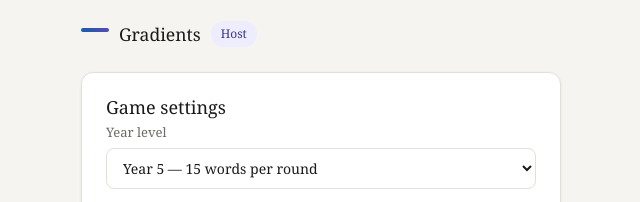
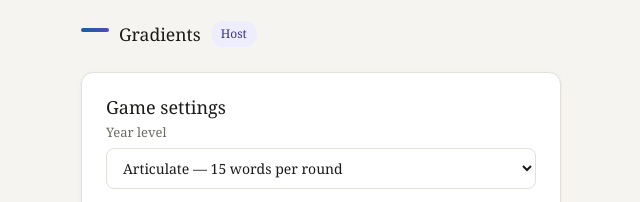
Before and after one commit to JarrodRust/gradients, a website: page public/host.html in a window 1280 px wide. Shown: the top 202 px of the page, 319-959 px from the left. Drawn offline with nearby package versions, Linux system fonts and the light colour scheme; no server answers.

Commit message:
Update host.html

```diff
--- a/public/host.html
+++ b/public/host.html
@@ -21,10 +21,10 @@
         <div class="field">
           <label>Year level</label>
           <select id="s-year">
-            <option value="3">Year 3 — 5 words per round</option>
-            <option value="4">Year 4 — 10 words per round</option>
-            <option value="5" selected>Year 5 — 15 words per round</option>
-            <option value="6">Year 6+ — 15 words per round</option>
+            <option value="3">Plain — 5 words per round</option>
+            <option value="4">Witty — 10 words per round</option>
+            <option value="5" selected>Articulate — 15 words per round</option>
+            <option value="6">Eloquent — 15 words per round</option>
           </select>
         </div>
         <div class="field">
```
